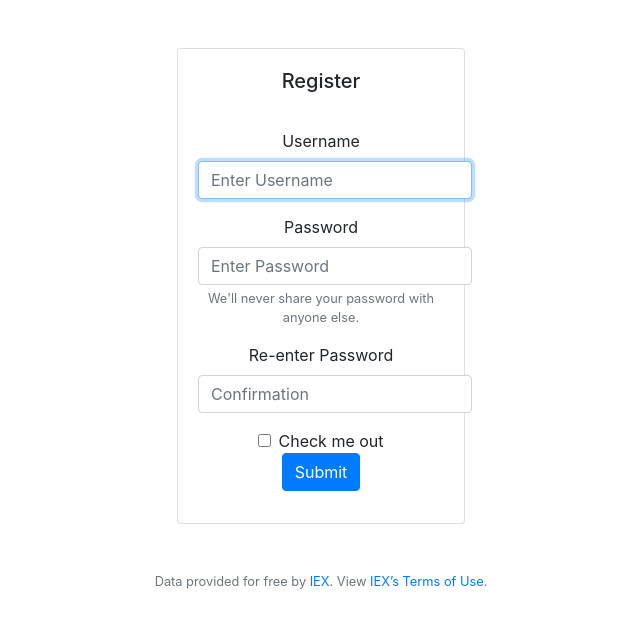
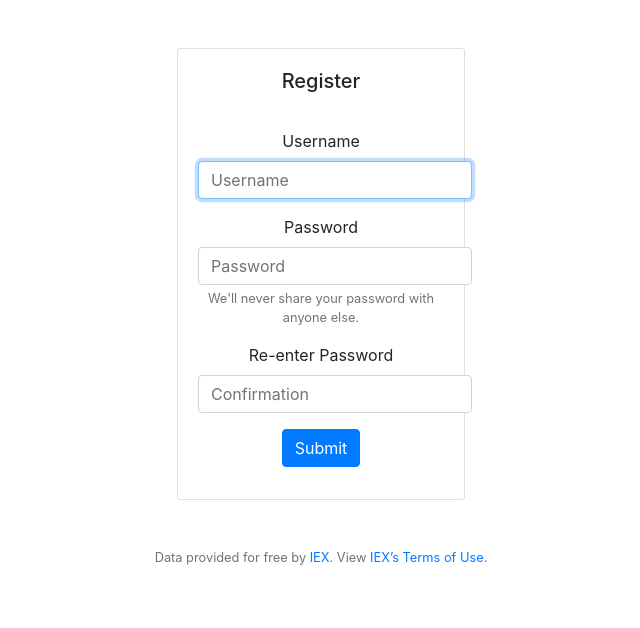
Before and after one commit to LuisRRamirez/runoff, a Flask app: page /register in a window 1280 px wide. Shown: the part 76-704 px from the top of the page, without its empty margins (319-959 px from the left). Run offline with Flask 2, Linux system fonts and the light colour scheme; some libraries are stand-ins or nearby versions.

Commit message:
2nd change

```diff
--- a/Coding_Exercises/Finance/application.py
+++ b/Coding_Exercises/Finance/application.py
@@ -119,20 +119,32 @@ def quote():
 
 @app.route("/register", methods=["GET", "POST"])
 def register():
-    # User reached route via POST (as by submitting a form via POST)
+
     if request.method == "POST":
 
-        # if not request.form.get("username"):
-        #     return apology("must provide username", 403)
+        if not request.form.get("username"):
+            return apology("must provide username", 403)
+
+        elif not request.form.get("password"):
+            return apology("must provide password", 403)
+
+        elif request.form['password'] != request.form['confirmation']:
+            return apology("password and confirmation password do not match", 403)
 
         rows = db.execute("SELECT * FROM users WHERE username = ?", request.form.get("username"))
 
-        if len(rows) != 1:
-            return apology("username already exists",409)
+        if len(rows) != 0:
+            return apology("username already exists", 403)
+
+        db.execute("INSERT INTO users (username, hash) VALUES (:username, :hash)",username=request.form.get("username"), hash=generate_password_hash(request.form.get("password")))
+
+        return redirect("/login")
+
+    # User reached route via GET (as by clicking a link or via redirect)
+    else:
+        return render_template("register.html")
 
 
-    """Register user"""
-    return render_template("register.html")
 
 
 @app.route("/sell", methods=["GET", "POST"])
--- a/Coding_Exercises/Finance/templates/register.html
+++ b/Coding_Exercises/Finance/templates/register.html
@@ -1,34 +1,30 @@
 {% extends "layout.html" %}
 
 {% block title %}
-    Log In
+    Register
 {% endblock %}
 
 {% block main %}
     <form action="/register" method="post">
-    <div class="card mx-auto" style="width: 18rem;">
-        <div class="card-body">
-        <div class="card-title">
-        <h5 class="card-title">Register</h5>
-        <br>
+        <div class="card mx-auto" style="width: 18rem;">
+            <div class="card-body">
+            <div class="card-title">
+            <h5 class="card-title">Register</h5>
+            <br>
         <div class="form-group">
             <label for="Username">Username</label>
-            <input autocomplete="off" autofocus class="form-control" id="username" placeholder="Enter Username" type="text">
+            <input autocomplete="off" autofocus class="form-control" name="username" placeholder="Username" type="text">
         </div>
         <div class="form-group">
-            <label for="exampleInputPassword1">Password</label>
-            <input type="password" class="form-control" id="exampleInputPassword1" placeholder="Enter Password">
+            <label for="Password">Password</label>
+            <input autocomplete="off" autofocus class="form-control" name="password" placeholder="Password" type="password">
             <small id="passwordHelp" class="form-text text-muted">We'll never share your password with anyone else.</small>
         </div>
         <div class="form-group">
-            <label for="exampleInputPassword1">Re-enter Password</label>
-            <input type="password" class="form-control" id="exampleInputPassword1" placeholder="Confirmation">
+            <label for="Confirmation">Re-enter Password</label>
+            <input autocomplete="off" autofocus class="form-control" name="confirmation" placeholder="Confirmation" type="password">
         </div>
-        <div class="form-check">
-            <input type="checkbox" class="form-check-input" id="exampleCheck1">
-            <label class="form-check-label" for="exampleCheck1">Check me out</label>
-        </div>
-        <button type="submit" class="btn btn-primary">Submit</button>
+        <button class="btn btn-primary" type="submit">Submit</button>
         </div>
         </div>
         </div>
```
